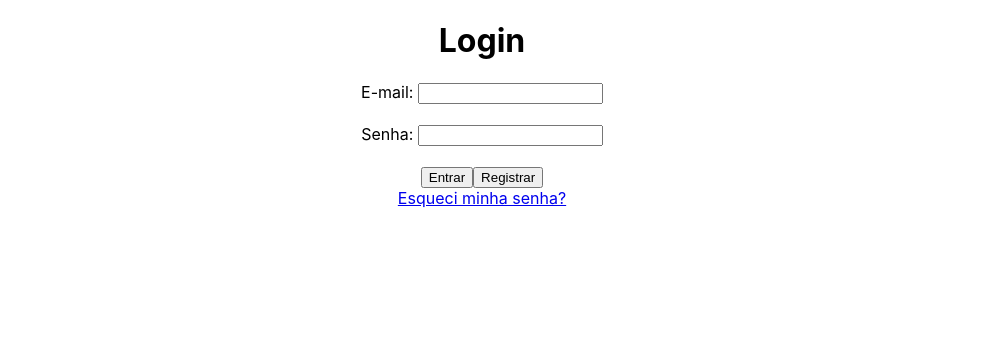
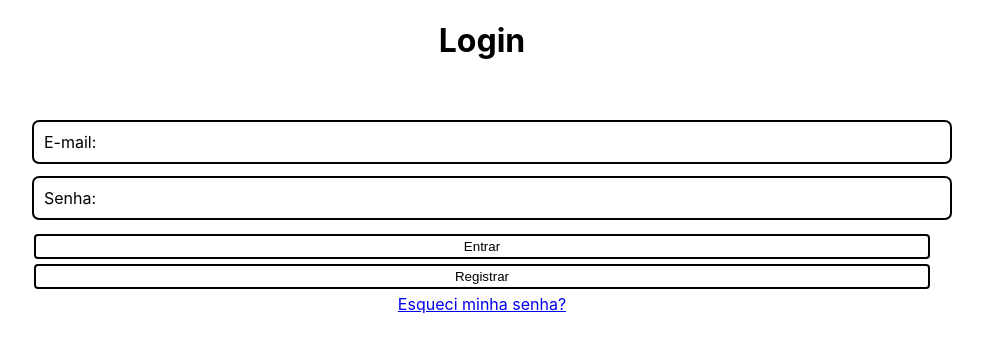
Before and after one commit to HenriAdh/pastoral-do-menor, a React (Create React App) app in the folder front/: page / in a window 1280 px wide. Shown: the top 352 px of the page, without its empty margins (158-1141 px from the left). Built offline with nearby package versions, Linux system fonts and the light colour scheme.

Commit message:
feat: novos componentes

```diff
--- a/front/public/index.html
+++ b/front/public/index.html
@@ -24,7 +24,7 @@
       work correctly both with client-side routing and a non-root public URL.
       Learn how to configure a non-root public URL by running `npm run build`.
     -->
-    <title>React App</title>
+    <title>Pastoral do menor</title>
   </head>
   <body>
     <noscript>You need to enable JavaScript to run this app.</noscript>
--- /dev/null
+++ b/front/src/components/button.jsx
@@ -0,0 +1,12 @@
+import React from "react";
+import './css/button.css';
+
+const Button = ({ id, type='button', text, onClick }) => {
+    return (
+        <div>
+            <input className="input-button" id={id} name={id} type={type} value={text} onClick={onClick} />
+        </div>
+    )
+}
+
+export default Button;
--- /dev/null
+++ b/front/src/components/card.jsx
@@ -0,0 +1,16 @@
+import React from "react";
+
+const Card = ({ title, img=['', ''], subtitle='', description, content, footer='', width='50%' }) => {
+    return (
+        <div style={{width: width}}>
+            <h1>{title}</h1>
+            <img src={img[0]} alt={img[1]} />
+            <h2>{subtitle}</h2>
+            <p>{description}</p>
+            <>{content}</>
+            <p>{footer}</p>
+        </div>
+    )
+}
+
+export default Card;
--- /dev/null
+++ b/front/src/components/css/button.css
@@ -0,0 +1,8 @@
+.input-button {
+    width: 100%;
+    background-color: #FFF;
+    margin-bottom: 5px;
+    border: 2px solid #000;
+    padding: 3px;
+    border-radius: 4px;
+}
--- /dev/null
+++ b/front/src/components/css/input-field.css
@@ -0,0 +1,40 @@
+.DivInput {
+    position: relative;
+    width: 100%;
+    margin-bottom: 2vh;
+}
+
+.DivInput input {
+    width: 100%;
+    font: inherit;
+    color: #000;
+    padding: 10px;
+    border: none;
+    border-radius: 5px;
+    outline: 2px solid #000;
+    background-color: transparent;
+    transition: outline-color 500ms;
+}
+
+.DivInput input:is(:focus, :valid){
+    outline-color: #000;
+}
+
+.DivInput label {
+    position: absolute;
+    top: 0;
+    left: 0;
+    translate: 10px 10px;
+    color: #000;
+    transition: translate 500ms, scale 500ms;
+}
+
+.DivInput label:hover {cursor: text;}
+
+.DivInput input:focus + label,
+.DivInput input:valid + label{
+    padding-inline: 5px;
+    translate: 10px -14px;
+    scale: 0.8;
+    background-color: #FFF;
+}
--- /dev/null
+++ b/front/src/components/input-field.jsx
@@ -0,0 +1,13 @@
+import React from "react";
+import './css/input-field.css'
+
+const InputField = ({ id, label, type='text', required=true }) => {
+    return (
+        <div className="DivInput">
+            <input name={id} id={id} type={type} required={required} />
+            <label htmlFor={id}>{label}</label>
+        </div>
+    )
+}
+
+export default InputField;
--- /dev/null
+++ b/front/src/components/link.jsx
@@ -0,0 +1,11 @@
+import React from "react";
+
+const Link = ({ link='#', text }) => {
+    return (
+        <div>
+            <a href={link}>{text}</a>
+        </div>
+    )
+}
+
+export default Link;
--- /dev/null
+++ b/front/src/pages/css/login.css
@@ -0,0 +1,9 @@
+.DivPrinc {
+    display: flex;
+    justify-content: center;
+}
+
+.buttons {
+    display: flex;
+    justify-content: space-around;
+}
--- a/front/src/pages/login.jsx
+++ b/front/src/pages/login.jsx
@@ -1,27 +1,27 @@
 import React from "react";
+import './css/login.css';
+import InputField from "../components/input-field";
+import Button from "../components/button";
+import Link from "../components/link";
+import Card from "../components/card";
 
 const LoginPage = () => {
     return (
-        <>
-            <div className="content">
-                <h1>Login</h1>
-                <div className="input-field">
-                    <label htmlFor="edtEmail">E-mail: </label>
-                    <input type="email" id="edtEmail" />
-                </div>
-                <br />
-                <div className="inputfield">
-                    <label htmlFor="edtPass">Senha: </label>
-                    <input type="password" id="edtPass" />
-                </div>
-                <br />
-                <div className="buttons">
-                    <button>Entrar</button>
-                    <button>Registrar</button>
-                </div>
-                <a href="#">Esqueci minha senha?</a>
-            </div>
-        </>
+        <div className="DivPrinc">
+            <Card
+                width="70vw"
+                title={'Login'}
+                content={
+                    <form action="">
+                        <InputField id={'edtEmail'} label={'E-mail:'} />
+                        <InputField id={'edtPass'} label={'Senha:'} type={'password'} />
+                        <Button id={'btnSignIn'} type="submit" text={'Entrar'} />
+                        <Button id={'btnSignUp'} type="button" text={'Registrar'} />
+                        <Link text={'Esqueci minha senha?'} link={"www.youtube.com"} />
+                    </form>
+                }
+            />
+        </div>
     )
 }
 
```
